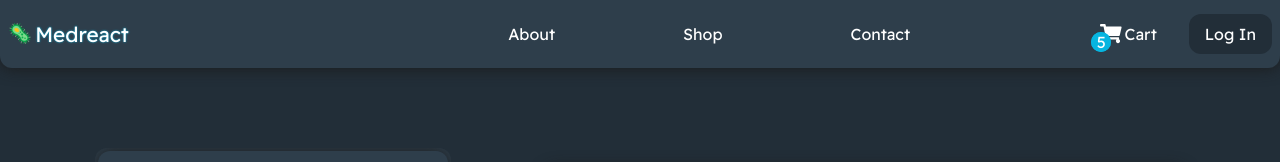
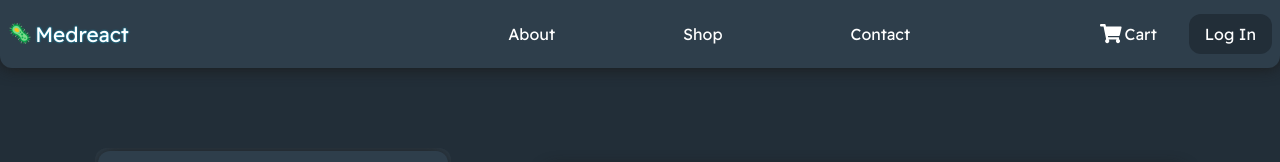
Before and after one commit to mweglowski/order-app, a React (Create React App) app: page / in a window 1280 px wide. Shown: the top 162 px of the page. Built offline with nearby package versions, Linux system fonts and the light colour scheme.

Commit message:
adding items to cart finished;

```diff
--- a/src/App.js
+++ b/src/App.js
@@ -6,7 +6,7 @@ import Shop from "./components/Shop/Shop";
 import "./App.css";
 
 const App = () => {
-  const [productsInCart, setProductsInCart] = useState(0);
+  const [productsInCart, setProductsInCart] = useState([]);
   const products = [
     {
       name: "Vitamine C",
@@ -38,16 +38,17 @@ const App = () => {
     },
   ];
 
-  const addProductToCart = (product) => {
+  const addProductToCart = (newProduct) => {
     setProductsInCart((prevState) => {
-      return [product, {...prevState}];
+      console.log(prevState)
+      return [newProduct, ...prevState];
     });
-    console.log('New item added to the cart!\n', product)
+    console.log('New item added to the cart!\n', newProduct)
   };
 
   return (
     <>
-      <Navbar />
+      <Navbar productsInCart={productsInCart} />
       <div className="content">
         <LandingBox />
         <Shop products={products} onProductAddToCart={addProductToCart} />
--- a/src/components/Navbar/Navbar.js
+++ b/src/components/Navbar/Navbar.js
@@ -2,14 +2,17 @@ import NewProductNotification from "./NewProductNotification";
 import { FontAwesomeIcon } from "@fortawesome/react-fontawesome";
 import { faShoppingCart } from "@fortawesome/free-solid-svg-icons";
 import "./Navbar.css";
+import Products from "../Shop/Products";
 
-const Navbar = () => {
+const Navbar = (props) => {
   return (
     <div className="navbar">
       {/* icon & title */}
       <div className="title-box">
         <div className="title-icon">🦠</div>
-        <a href="root" className="title">Medreact</a>
+        <a href="root" className="title">
+          Medreact
+        </a>
       </div>
 
       {/* nav-links */}
@@ -23,11 +26,12 @@ const Navbar = () => {
       <div className="cart-box">
         <div>
           <FontAwesomeIcon icon={faShoppingCart} className="navbar-cart-icon" />
-          <div className="new-product-notification"></div>
         </div>
 
         <p>Cart</p>
-        <NewProductNotification />
+        {props.productsInCart.length > 0 && (
+          <NewProductNotification quantity={props.productsInCart.length} />
+        )}
       </div>
 
       {/* log in / log out */}
--- a/src/components/Navbar/NewProductNotification.js
+++ b/src/components/Navbar/NewProductNotification.js
@@ -1,10 +1,8 @@
 import "./NewProductNotification.css"
 
-const NewProductNotification = () => {
-	const productsInCart = 5
-
+const NewProductNotification = (props) => {
 	return (
-		<div className="new-product-notification">{productsInCart}</div>
+		<div className="new-product-notification">{props.quantity}</div>
 	)
 }
 
--- a/src/components/Shop/AddToCartButton.js
+++ b/src/components/Shop/AddToCartButton.js
@@ -15,7 +15,9 @@ const AddToCartButton = (props) => {
     setTimeout(() => {
       buttonRef.current.textContent = "✔ Success";
     }, 1000);
-    props.onProductAddToCart(props.productData)
+    setTimeout(() => {
+      props.onProductAddToCart(props.productData)
+    }, 2000)
   };
 
   return (
```
